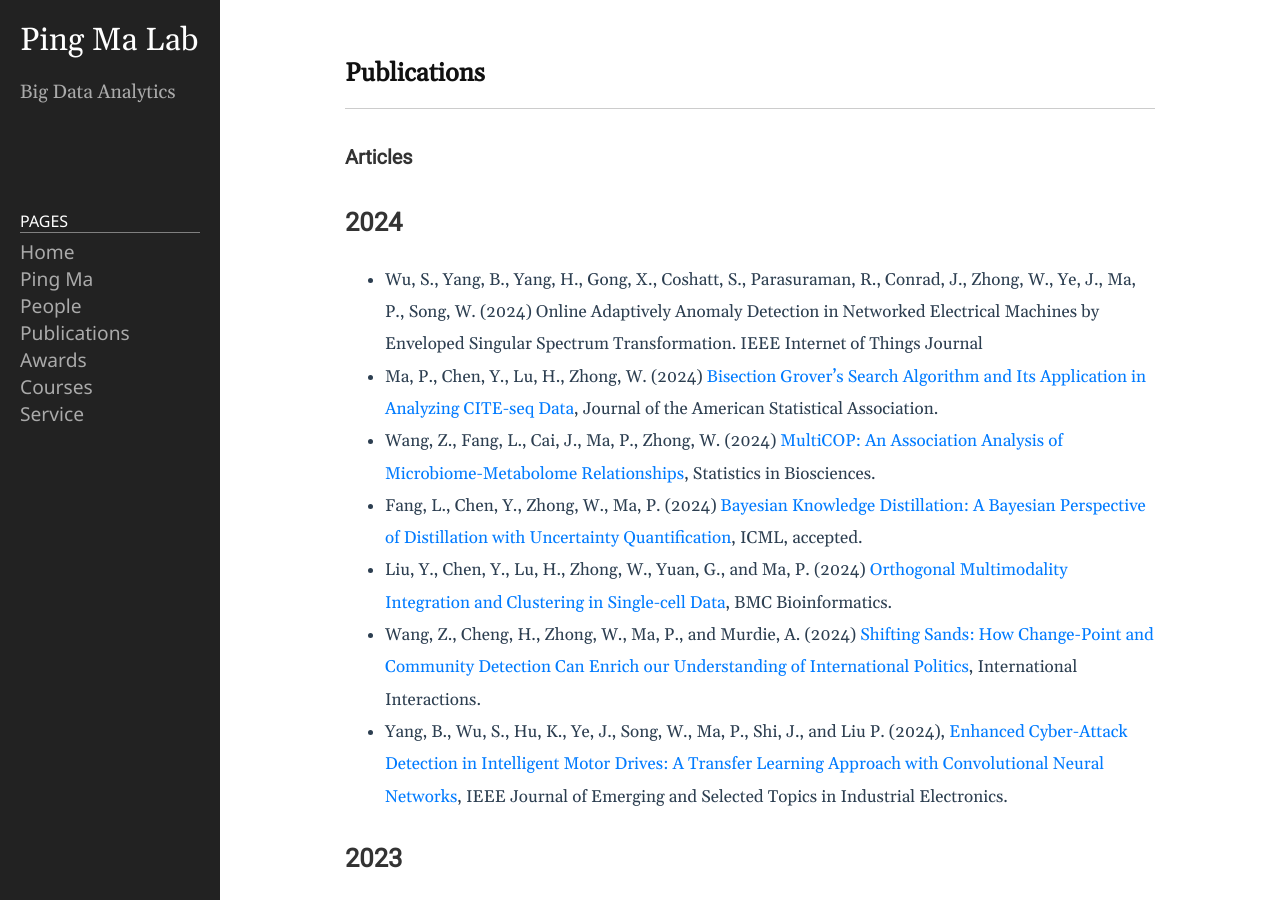
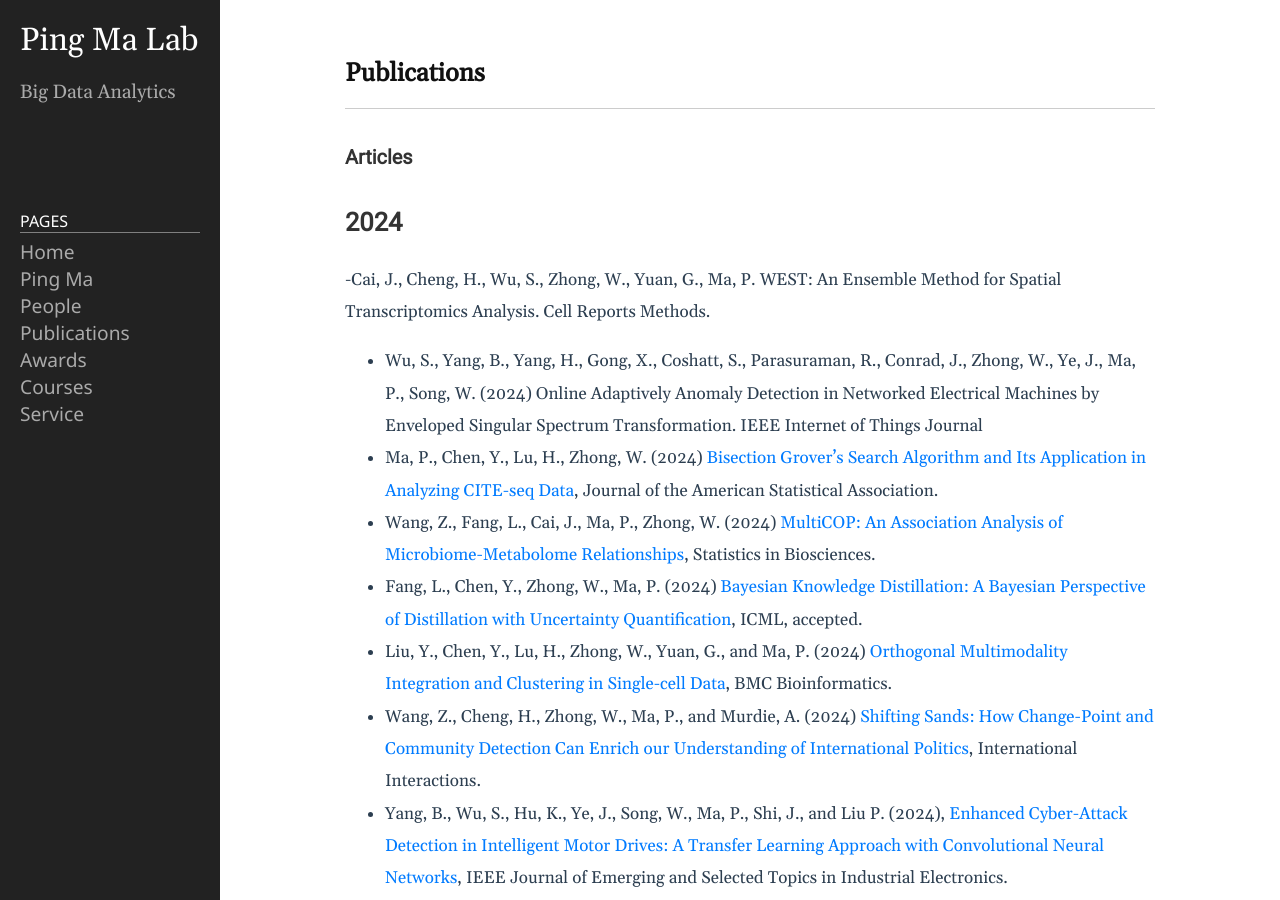
Before and after one commit to BDALpingio/BDALpingio.github.io, a Jekyll site: the page built from 3_publications.md, in a window 1280 px wide and 900 px high. Built offline with Jekyll 4.4.1, drawn with Linux system fonts in a browser that asks for light colours.

Commit message:
Update 3_publications.md
add west

```diff
--- a/3_publications.md
+++ b/3_publications.md
@@ -7,6 +7,7 @@ permalink: /3_publications/
 ### Articles
 
 ## 2024
+-Cai, J., Cheng, H., Wu, S., Zhong, W., Yuan, G., Ma, P. WEST: An Ensemble Method for Spatial Transcriptomics Analysis. Cell Reports Methods.
 - Wu, S., Yang, B., Yang, H., Gong, X., Coshatt, S., Parasuraman, R., Conrad, J., Zhong, W., Ye, J., Ma, P., Song, W. (2024) Online Adaptively Anomaly Detection in Networked Electrical Machines by Enveloped Singular Spectrum Transformation. IEEE Internet of Things Journal
 - Ma, P., Chen, Y., Lu, H., Zhong, W. (2024) [Bisection Grover’s Search Algorithm and Its Application in Analyzing CITE-seq Data](https://www.tandfonline.com/doi/abs/10.1080/01621459.2024.2404259), Journal of the American Statistical Association.
 - Wang, Z., Fang, L., Cai, J., Ma, P., Zhong, W. (2024) [MultiCOP: An Association Analysis of Microbiome-Metabolome Relationships](https://drive.google.com/file/d/1ziOs1fgjxSvBtdeNdoaBwN_9Dvohy8kA/view?usp=sharing), Statistics in Biosciences.
```
